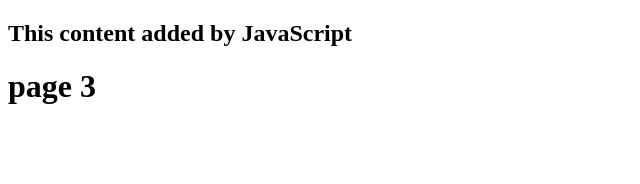
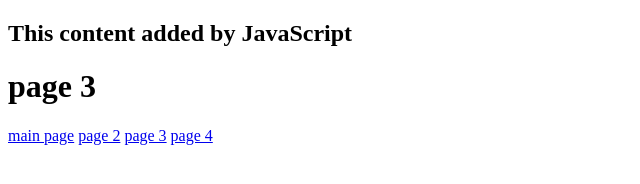
Before and after one commit to jeffbfitz383/my-first-repository, a plain HTML site: page page3.html in a window 1280 px wide. Shown: the whole page, without its empty margins (0-640 px from the left). Drawn offline with Linux system fonts and the light colour scheme.

Commit message:
now all pages have navigation links

```diff
--- a/page3.html
+++ b/page3.html
@@ -9,5 +9,11 @@
   <body>
     <script src="script.js"></script>
     <h1>page 3</h1>
+
+    <a href ="https://jeffbfitz383.github.io/my-first-repository/index.html">main page</a>
+<a href ="https://jeffbfitz383.github.io/my-first-repository/page2.html">page 2</a>
+<a href ="https://jeffbfitz383.github.io/my-first-repository/page3.html">page 3</a>
+<a href ="https://jeffbfitz383.github.io/my-first-repository/page4.html">page 4</a>
+
   </body>
 </html>
```
Also changed, not shown: page2.html (+5 -0 lines), page4.html (+5 -0 lines).
